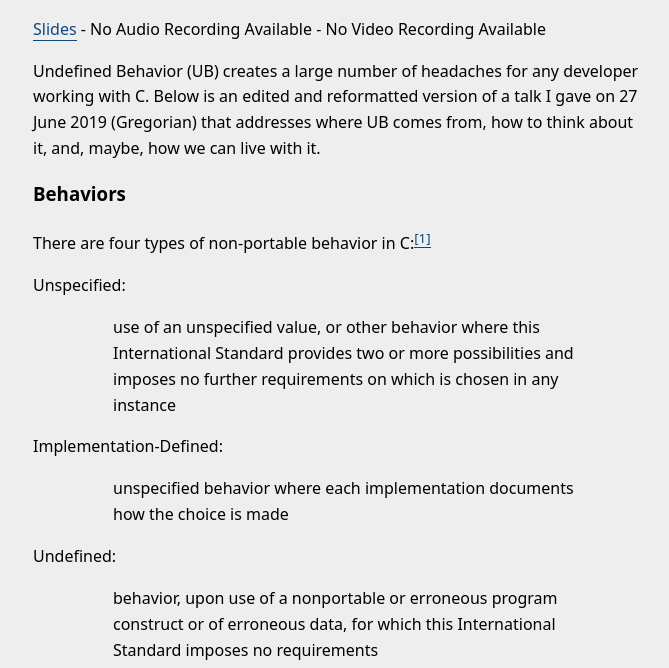
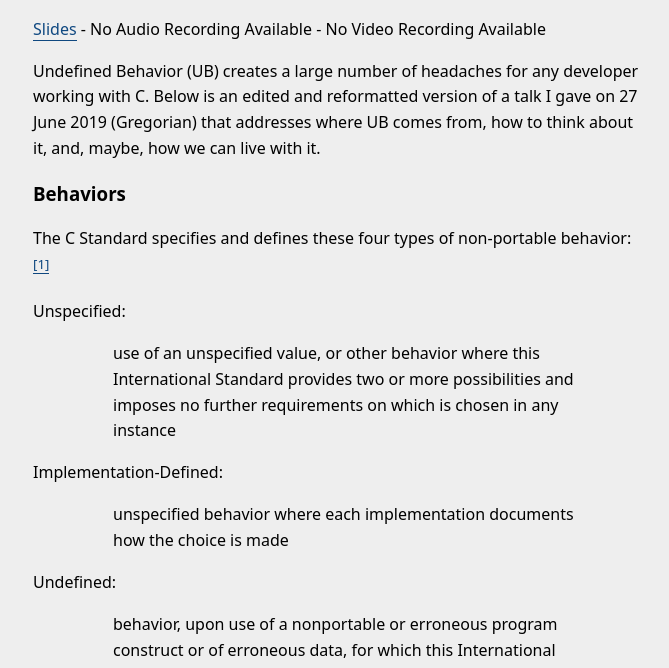
Before and after one commit to HalosGhost/halosgho.st, a plain HTML site: page pages/talks/ub-intro/index.html in a window 1280 px wide. Shown: the part 130-798 px from the top of the page, without its empty margins (303-972 px from the left). Drawn offline with Linux system fonts and the light colour scheme.

Commit message:
Clarify that the four non-portable behaviors are taken directly from the standard

```diff
--- a/pages/talks/ub-intro/index.html
+++ b/pages/talks/ub-intro/index.html
@@ -18,7 +18,7 @@
                 Below is an edited and reformatted version of a talk I gave on 27 June 2019 (Gregorian) that addresses where UB comes from, how to think about it, and, maybe, how we can live with it.
             </p>
             <h3>Behaviors</h3>
-            <p>There are four types of non-portable behavior in C:<sup><a id="fn-bk-1" href="#fn-1">[1]</a></sup></p>
+            <p>The C Standard specifies and defines these four types of non-portable behavior:<sup><a id="fn-bk-1" href="#fn-1">[1]</a></sup></p>
             <dl>
                 <dt>Unspecified:</dt>
                 <dd><blockquote>use of an unspecified value, or other behavior where this International Standard provides two or more possibilities and imposes no further requirements on which is chosen in any instance</blockquote></dd>
```
